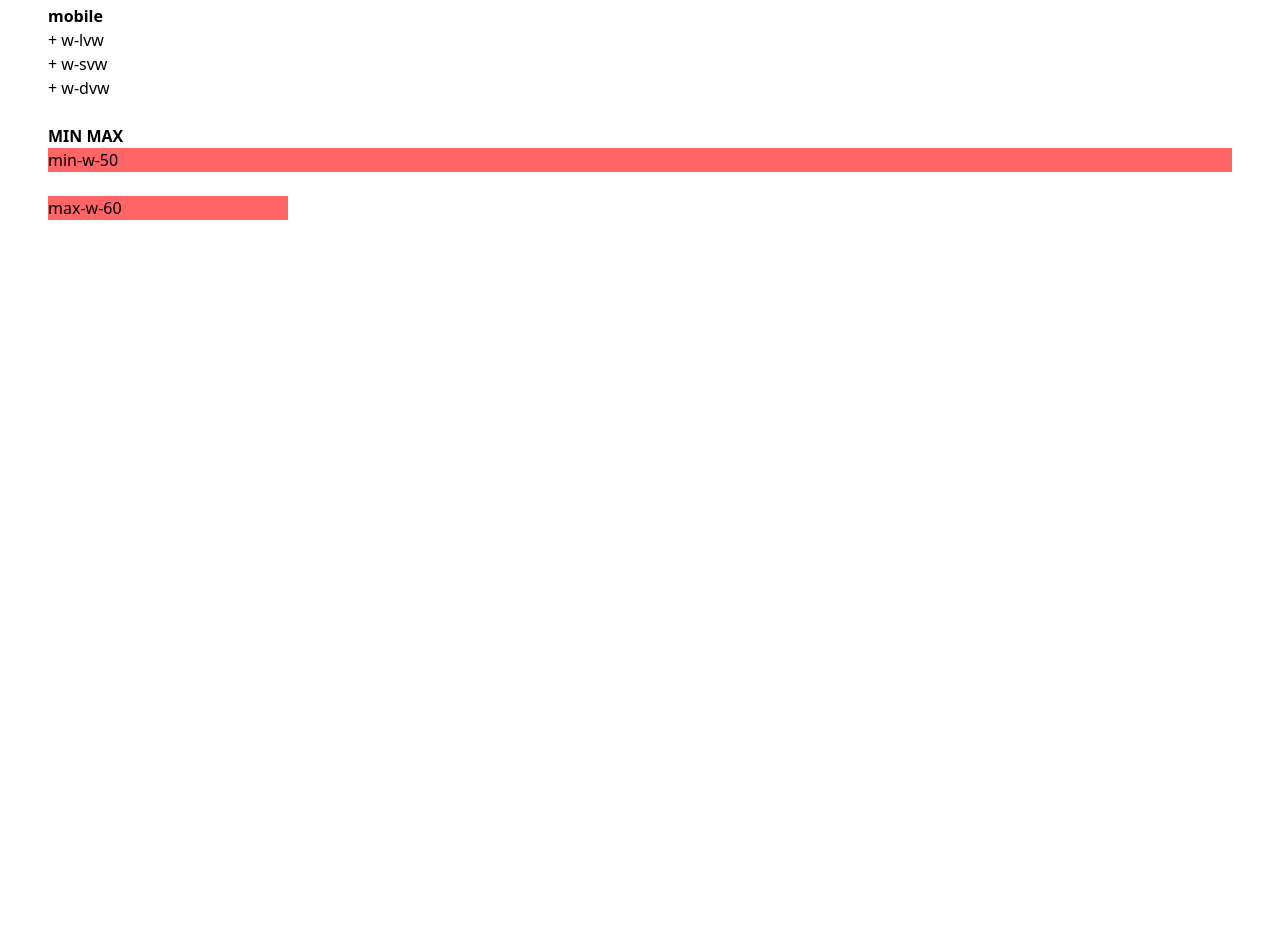
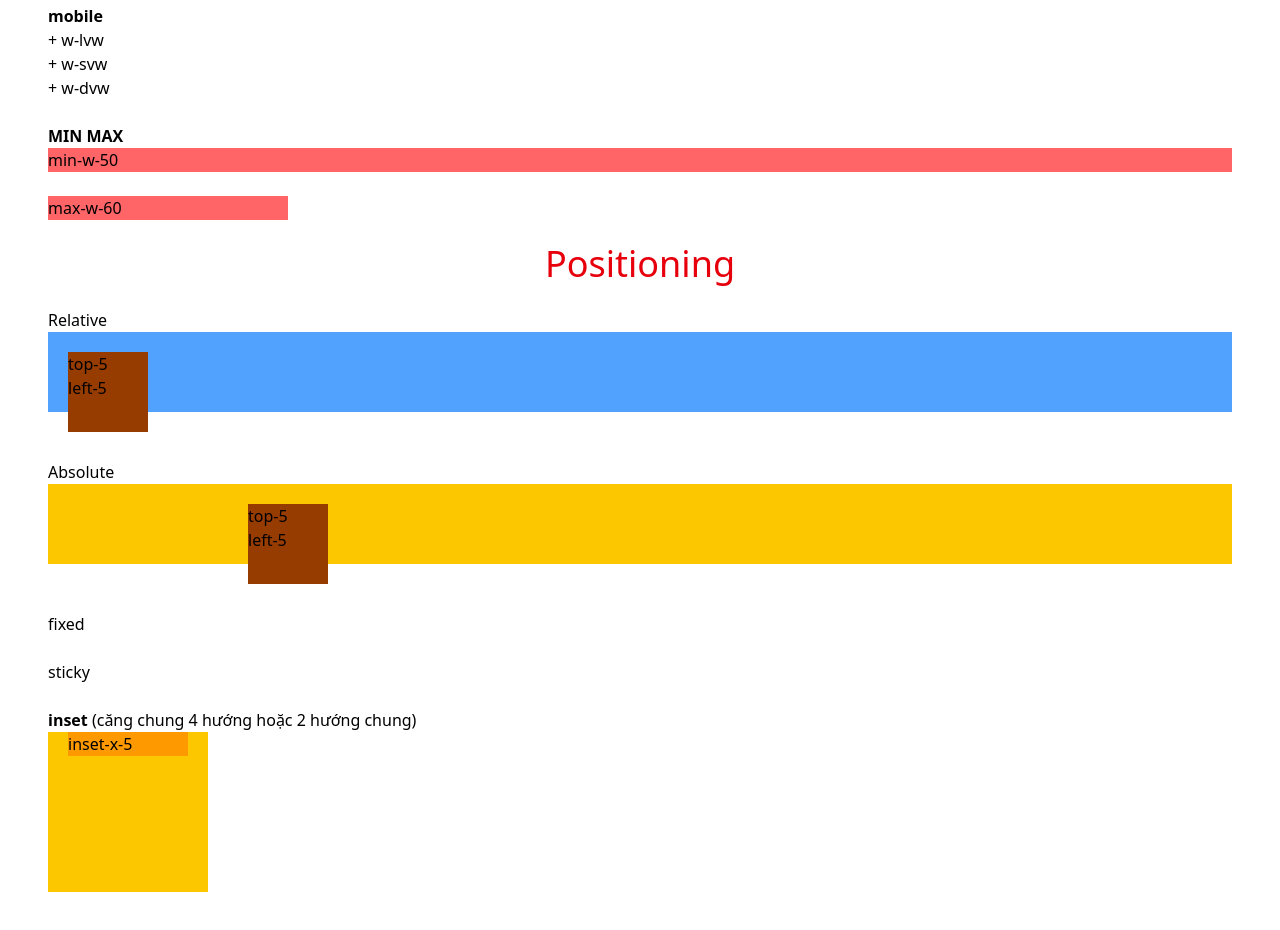
Before and after one commit to BaoVStorm/Tailwind-CSS, a website: page 02_GaLapTrinh/index.html in a window 1280 px wide. Shown: the part 2684-3614 px from the top of the page. Before the commit the page ends 2984 px from the top, so only its background shows below. Drawn offline with nearby package versions, Linux system fonts and the light colour scheme.

Commit message:
position

```diff
--- a/02_GaLapTrinh/index.html
+++ b/02_GaLapTrinh/index.html
@@ -152,6 +152,41 @@
         <br>
         <div class="bg-red-400 max-w-60">max-w-60</div>
 
+    <!-- position -->
+    <h1 class="text-red-600 text-4xl mx-auto my-6 text-center ">Positioning</h1>
+        Relative
+        <div class="bg-blue-400">
+            <div class="w-20 h-20 relative top-5 left-5 bg-amber-800">
+                top-5
+                <br>
+                left-5
+            </div>
+        </div>
+
+        <br><br>
+
+        Absolute
+        <div class="h-20 bg-yellow-400 relative">
+            <div class="w-20 h-20 absolute top-5 left-50 bg-amber-800">
+                top-5
+                <br>
+                left-5
+            </div>
+        </div>
+
+        <br><br>
+
+        fixed
+        <br><br>
+        sticky
+        <br><br>
+
+        <strong>inset</strong>  (căng chung 4 hướng hoặc 2 hướng chung)
+        <div class="size-40 bg-yellow-400 relative">
+            <div class="absolute bg-amber-500 inset-x-5">inset-x-5</div>
+        </div>
+
+
     <div class="mb-20 "></div>
 </body>
 </html>
```
